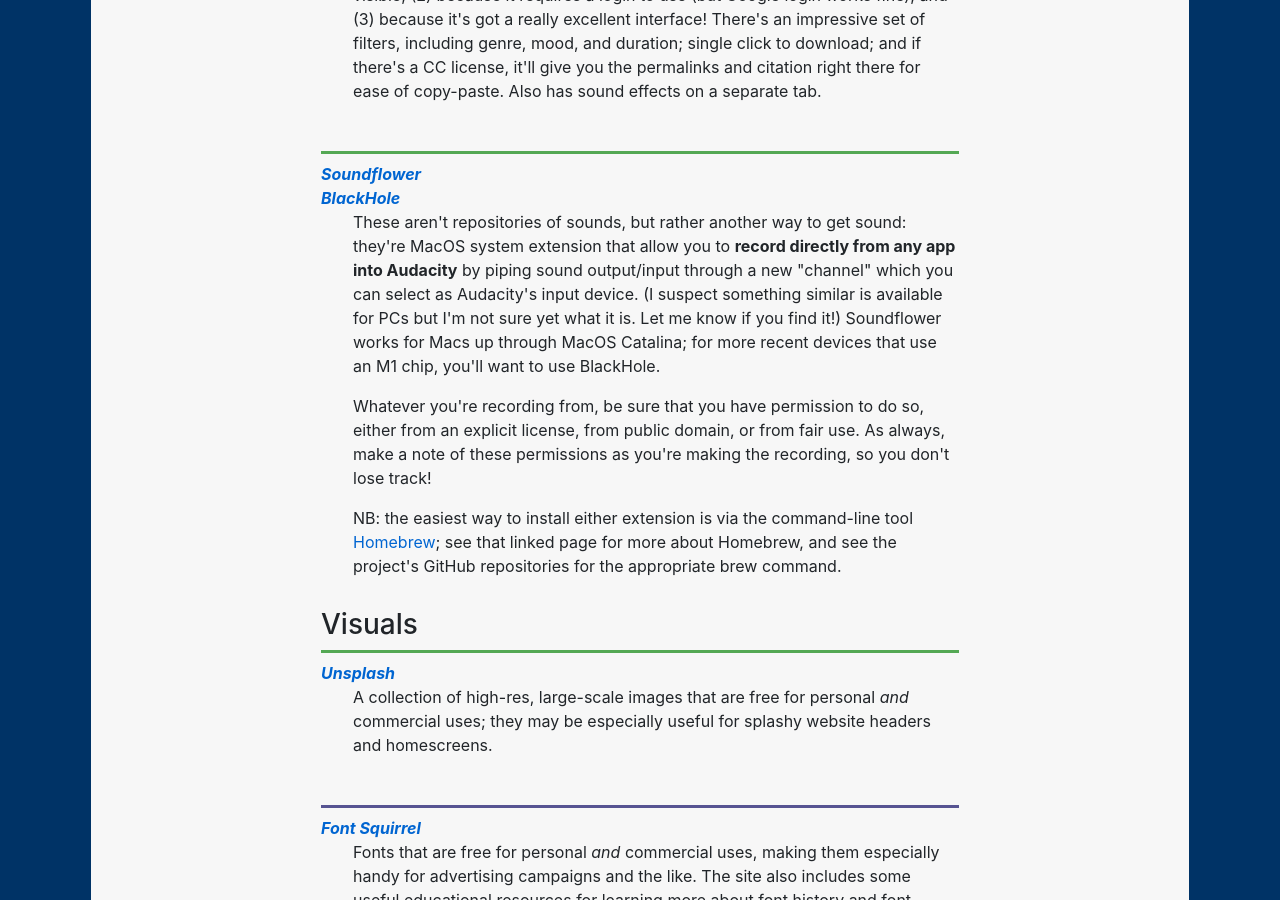
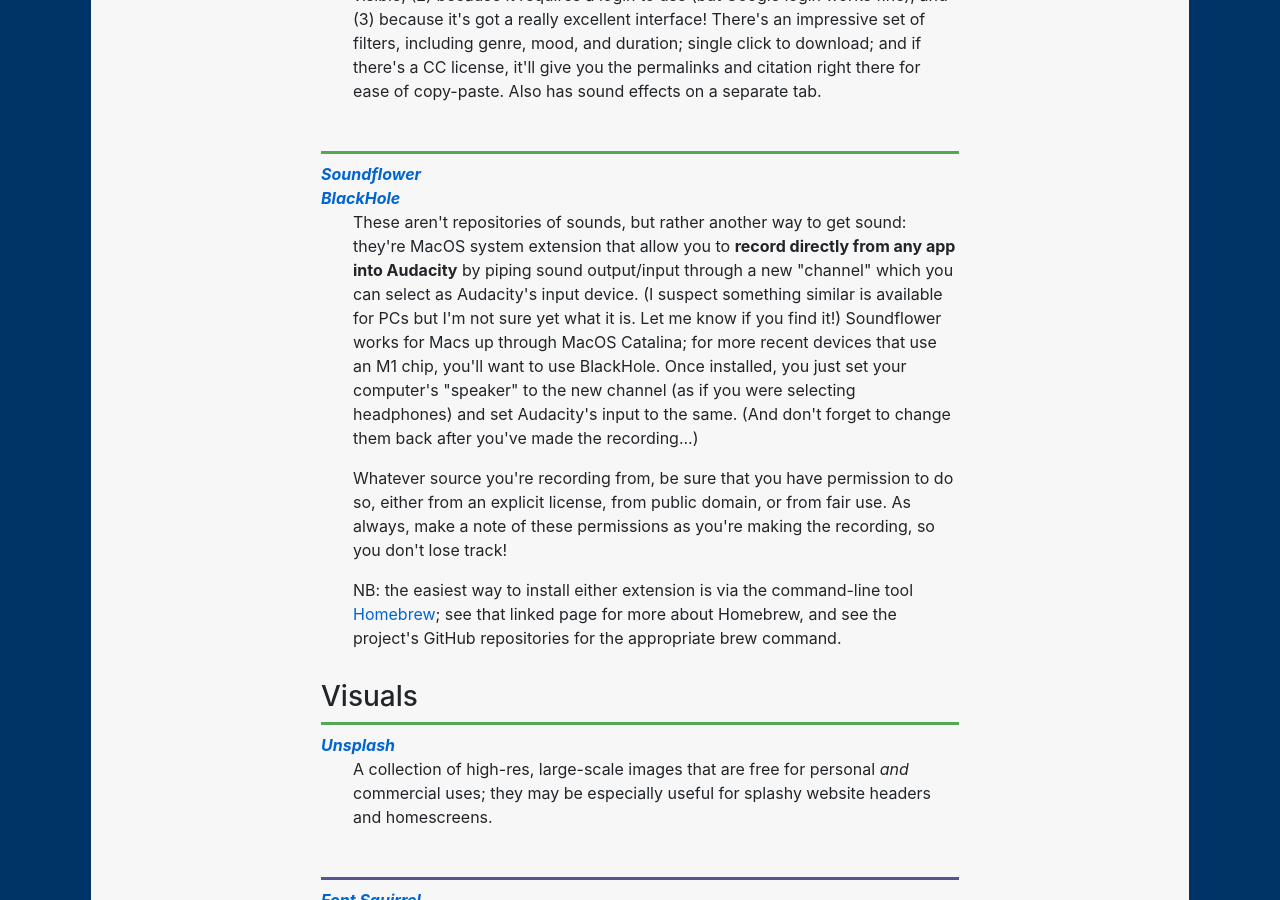
Before and after one commit to benmiller314/cdm2023spring, a Jekyll site: the page built from resources.md, in a window 1280 px wide and 900 px high, scrolled down 5999 px. Built offline with Jekyll 4.4.1, drawn with Linux system fonts in a browser that asks for light colours.

Commit message:
add further note about Soundflower / BlackHole
and, not coincidentally, trigger another GitHub Pages build action, now that we're past yesterday's service outage...

```diff
--- a/resources.md
+++ b/resources.md
@@ -119,8 +119,8 @@
 
 <dt><a href="https://github.com/mattingalls/Soundflower">Soundflower</a></dt>
 <dt><a href="https://github.com/ExistentialAudio/BlackHole">BlackHole</a></dt>
-<dd><p>These aren't repositories of sounds, but rather another way to get sound: they're MacOS system extension that allow you to <strong>record directly from any app into Audacity</strong> by piping sound output/input through a new "channel" which you can select as Audacity's input device. (I suspect something similar is available for PCs but I'm not sure yet what it is. Let me know if you find it!) Soundflower works for Macs up through MacOS Catalina; for more recent devices that use an M1 chip, you'll want to use BlackHole.</p>
-<p>Whatever you're recording from, be sure that you have permission to do so, either from an explicit license, from public domain, or from fair use. As always, make a note of these permissions as you're making the recording, so you don't lose track!</p>
+<dd><p>These aren't repositories of sounds, but rather another way to get sound: they're MacOS system extension that allow you to <strong>record directly from any app into Audacity</strong> by piping sound output/input through a new "channel" which you can select as Audacity's input device. (I suspect something similar is available for PCs but I'm not sure yet what it is. Let me know if you find it!) Soundflower works for Macs up through MacOS Catalina; for more recent devices that use an M1 chip, you'll want to use BlackHole. Once installed, you just set your computer's "speaker" to the new channel (as if you were selecting headphones) and set Audacity's input to the same. (And don't forget to change them back after you've made the recording...)</p>
+<p>Whatever source you're recording from, be sure that you have permission to do so, either from an explicit license, from public domain, or from fair use. As always, make a note of these permissions as you're making the recording, so you don't lose track!</p>
 <p>NB: the easiest way to install either extension is via the command-line tool <a href="https://brew.sh/">Homebrew</a>; see that linked page for more about Homebrew, and see the project's GitHub repositories for the appropriate brew command. </p></dd>
 
 </dl>
```
